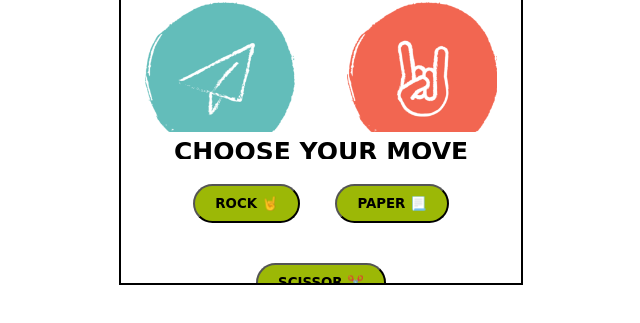
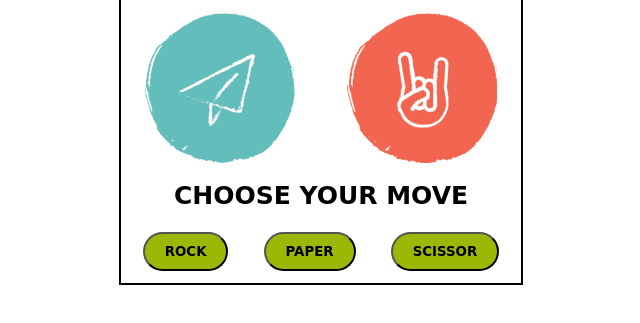
Before and after one commit to VighneshManjrekar/RockPaperScissor.io, a plain HTML site: page index.html in a window 1280 px wide. Shown: the part 139-462 px from the top of the page, without its empty margins (319-959 px from the left). Drawn offline with Linux system fonts and the light colour scheme; a web font is replaced by a local one.

Commit message:
Update index.html

```diff
--- a/index.html
+++ b/index.html
@@ -18,9 +18,9 @@
         </div>
         <h3>Choose Your Move</h3>
         <div class="option">
-            <button id="r" onclick="ch(this)" value="r">Rock 🤘</button>
-            <button id="p" onclick="ch(this)" value="p">Paper 📃</button>
-            <button id="s" onclick="ch(this)" value="s">Scissor ✂️</button>
+            <button id="r" onclick="ch(this)" value="r">Rock</button>
+            <button id="p" onclick="ch(this)" value="p">Paper</button>
+            <button id="s" onclick="ch(this)" value="s">Scissor</button>
         </div>
     </div>
     <div id="result"> </div>
```
